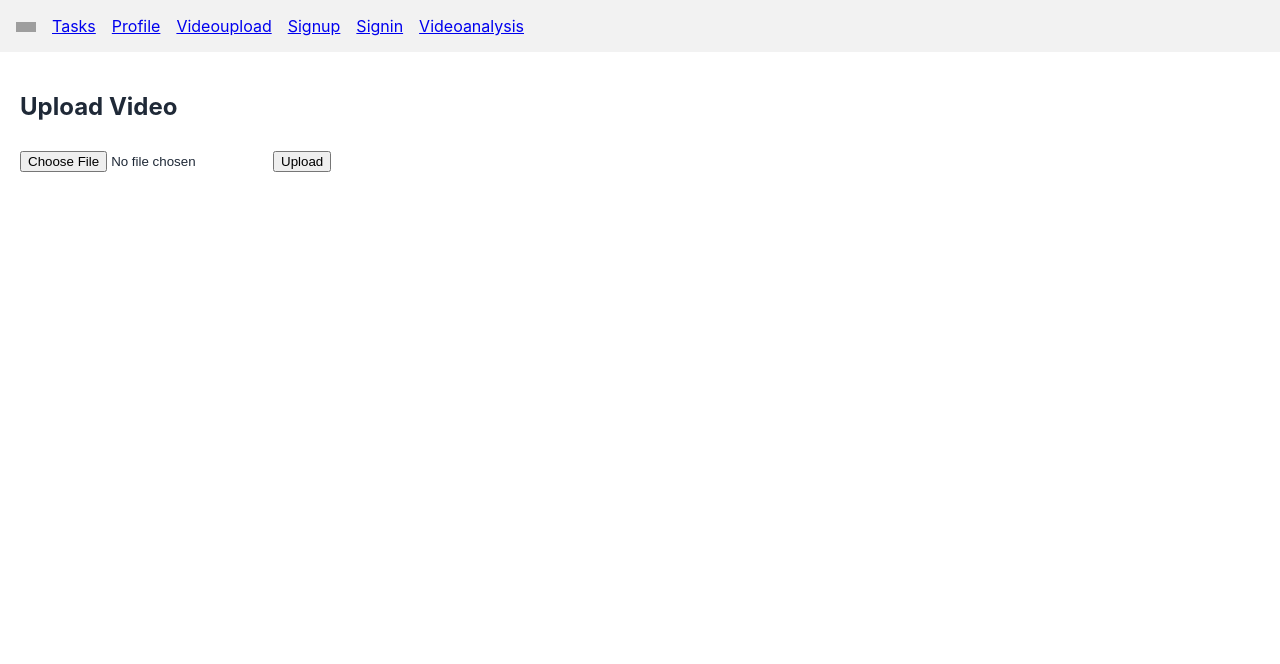
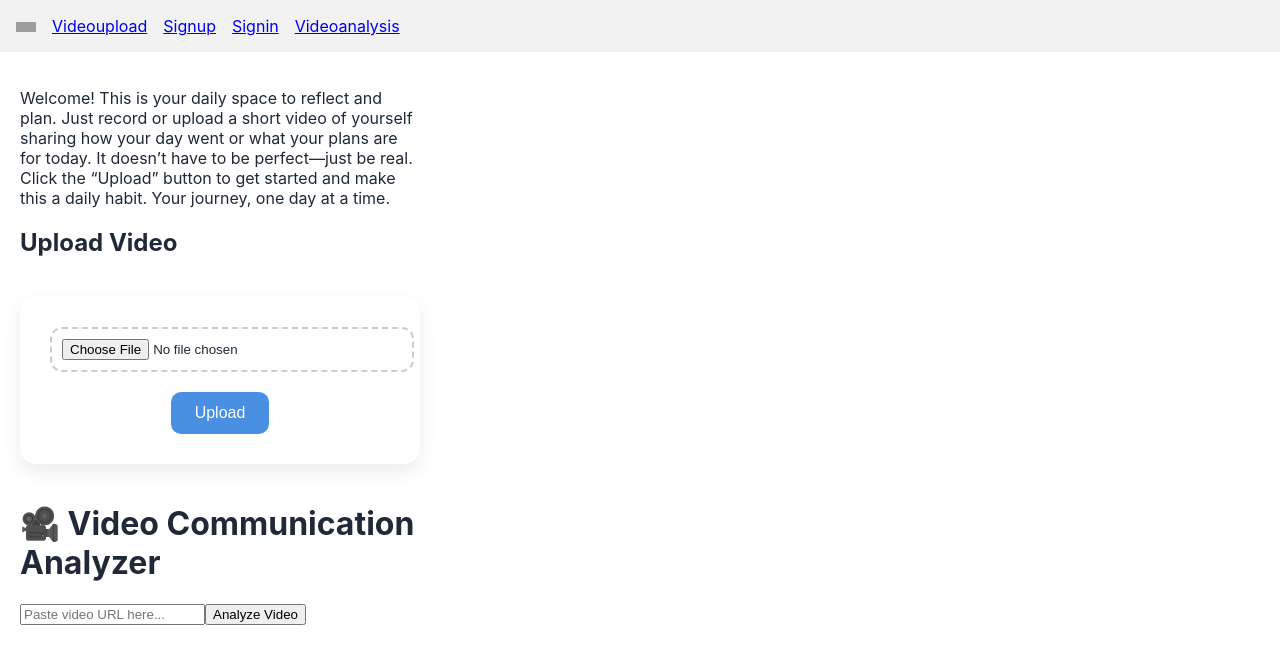
Before and after one commit to Shubhanshucodes/lifetrack, a React (Vite) app in the folder froted/: page /video in a window 1280 px wide. Shown: the top 664 px of the page. Built offline with nearby package versions, Linux system fonts and the light colour scheme; grey boxes are pictures that could not be loaded.

Commit message:
daily tasks page updated

```diff
--- a/froted/src/App.jsx
+++ b/froted/src/App.jsx
@@ -1,6 +1,5 @@
 import { BrowserRouter as Router, Routes, Route, Link } from 'react-router-dom';
 import Home from './pages/home';
-import DailyTasks from './pages/Tasks';
 import VideoUpload from './pages/videoupload';
 import Signin from './pages/signin';
 import Signup from './pages/signup';
@@ -14,8 +13,6 @@ function App() {
       <div>
         <nav style={{ display: 'flex', gap: '1rem', padding: '1rem', backgroundColor: '#f2f2f2'}}>
           <Link to="/"><img src='https://chatgpt.com/s/m_684955c935e88191860228510fffcbf2' style={{width:"20px",height:"10px"}} alt='logo'></img></Link>
-          <Link to="/tasks">Tasks</Link> {/* Create an About route or remove this */}
-          <Link to="/profile">Profile</Link>
           <Link to="/video">Videoupload</Link>
           <Link to="/signup">Signup</Link>
           <Link to="/signin">Signin</Link>
@@ -26,8 +23,6 @@ function App() {
           <Route path="/" element={<Home />} />
           <Route path="/videodescriptiom" element={<VideoAnalysis />} />
           <Route path="/home" element={<Home />} />
-
-          <Route path="/tasks" element={<DailyTasks />} />
           <Route path='/video' element={<VideoUpload/>}></Route>
           <Route path="/signup" element={<Signup />} />
           <Route path="/signin" element={<Signin />} />
--- /dev/null
+++ b/froted/src/CssFiles/videoupload.css
@@ -0,0 +1,62 @@
+.upload-container {
+  max-width: 600px;
+  margin: 40px auto;
+  padding: 30px;
+  border-radius: 16px;
+  box-shadow: 0 8px 20px rgba(0, 0, 0, 0.08);
+  background-color: #ffffff;
+  font-family: 'Segoe UI', sans-serif;
+  text-align: center;
+}
+
+.file-input {
+  display: block;
+  margin: 0 auto 20px;
+  padding: 10px;
+  border: 2px dashed #cccccc;
+  border-radius: 12px;
+  width: 100%;
+  max-width: 400px;
+  cursor: pointer;
+  transition: border-color 0.3s ease;
+}
+
+.file-input:hover {
+  border-color: #8888ff;
+}
+
+.upload-button {
+  background-color: #4a90e2;
+  color: white;
+  border: none;
+  padding: 12px 24px;
+  font-size: 16px;
+  border-radius: 10px;
+  cursor: pointer;
+  transition: background-color 0.3s ease;
+}
+
+.upload-button:hover:not(:disabled) {
+  background-color: #357bd8;
+}
+
+.upload-button:disabled {
+  background-color: #cccccc;
+  cursor: not-allowed;
+}
+
+.video-preview {
+  margin-top: 30px;
+  text-align: left;
+}
+
+.video-preview p {
+  font-weight: bold;
+  margin-bottom: 10px;
+}
+
+.video-player {
+  width: 100%;
+  border-radius: 12px;
+  box-shadow: 0 4px 12px rgba(0, 0, 0, 0.1);
+}
--- a/froted/src/pages/Tasks.jsx
+++ /dev/null
@@ -1,8 +0,0 @@
-function DailyTasks(){
-    return(
-        <div>
-            daily tasks
-        </div>
-    )
-}
-export default DailyTasks;
--- a/froted/src/pages/videoupload.jsx
+++ b/froted/src/pages/videoupload.jsx
@@ -1,5 +1,7 @@
 import React, { useState } from 'react';
 import axios from 'axios';
+import '../CssFiles/videoupload.css'
+import VideoAnalysis from './malysisfroted';
 
 const VideoUpload = () => {
   const [video, setVideo] = useState(null);
@@ -37,24 +39,32 @@ const VideoUpload = () => {
   };
 
   return (
+
     <div style={{ padding: '20px', maxWidth: '400px' }}>
+       <p>
+                Welcome! This is your daily space to reflect and plan. Just record or upload a short video of yourself
+                sharing how your day went or what your plans are for today. It doesn’t have to be perfect—just be real.
+                Click the “Upload” button to get started and make this a daily habit. Your journey, one day at a time.
+            </p>
       <h2>Upload Video</h2>
-      <input type="file" accept="video/*" onChange={handleFileChange} />
-      <button onClick={handleUpload} disabled={uploading} style={{ marginTop: '10px' }}>
+      <div className="upload-container">
+  <input type="file" accept="video/*" onChange={handleFileChange} className="file-input" />
+  <button onClick={handleUpload} disabled={uploading} className="upload-button">
     {uploading ? 'Uploading...' : 'Upload'}
   </button>
 
   {videoUrl && (
-        <div style={{ marginTop: '20px' }}>
+    <div className="video-preview">
       <p>Uploaded Video:</p>
-          <video width="100%" controls>
+      <video width="100%" controls className="video-player">
         <source src={videoUrl} type="video/mp4" />
         Your browser does not support the video tag.
       </video>
     </div>
   )}
+
 </div>
-  );
-};
-
+<VideoAnalysis/>
+</div>
+  )}
   export default VideoUpload;
```
Also changed, not shown: froted/src/pages/participatiom.jsx (deleted, +0 -94 lines). Lines whose indentation alone changed are shown as unchanged.
